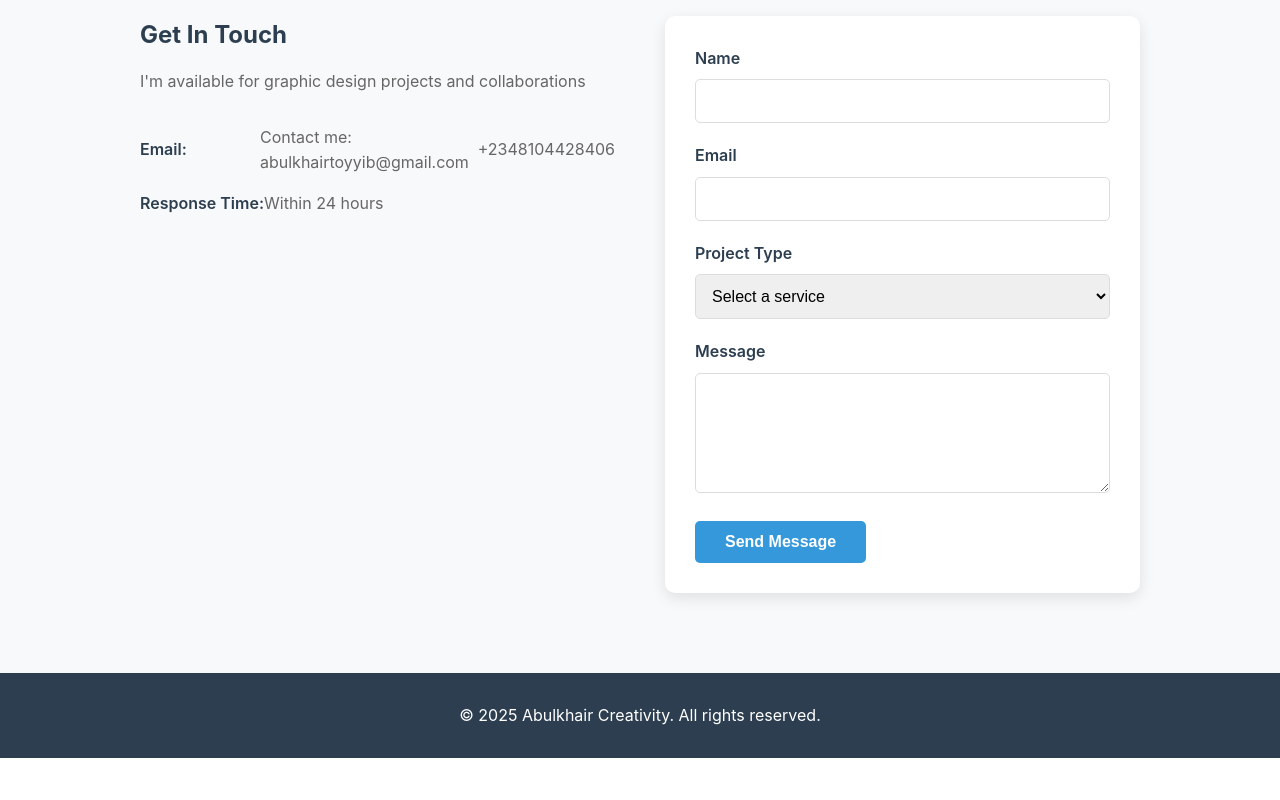
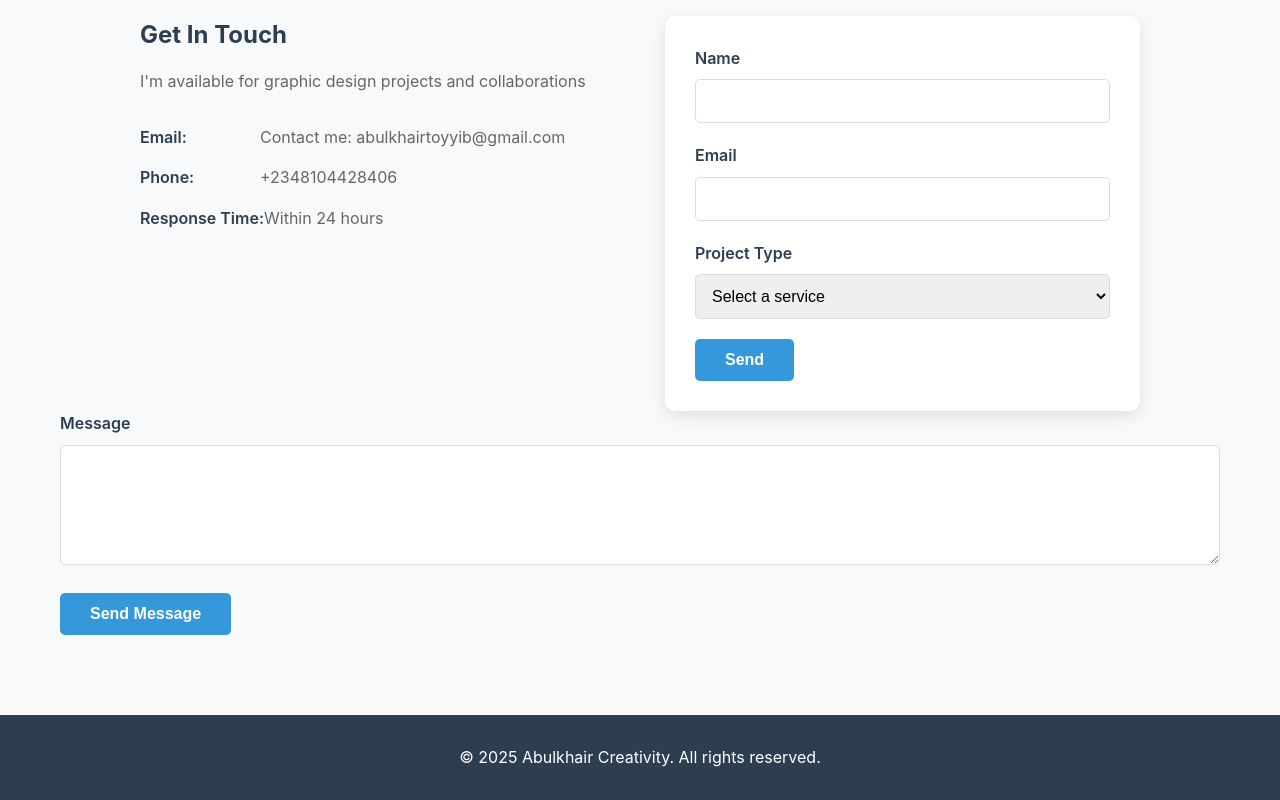
Before and after one commit to Abulkhair-Toyyib/Abulkhair-Toyyib.github.io, a plain HTML site: page index.html in a window 1280 px wide. Shown: the part 2639-3439 px from the top of the page. Before the commit the page ends 3397 px from the top, so only its background shows below. Drawn offline with Linux system fonts and the light colour scheme; a script that the page names is missing.

Commit message:
14.index.html

```diff
--- a/index.html
+++ b/index.html
@@ -150,8 +150,10 @@
                         <div class="contact-item">
                             <span class="contact-label">Email:</span>
                             <span class="contact-value">Contact me: abulkhairtoyyib@gmail.com</span>
+                       </div>
+                       <div class="contact-item">
+                            <span class="contact-label">Phone:</span>
                              <span class="contact-value">+2348104428406</span>
-
                         </div>
                         <div class="contact-item">
                             <span class="contact-label">Response Time:</span>
@@ -179,6 +181,11 @@
             <option value="other">Other</option>
         </select>
     </div>
+   <button type="submit" class="btn-primary">Send</button>
+</form>
+<script src="contact.js"></script>
+
+                    </div>
                     <div class="form-group">
                         <label for="message">Message</label>
                         <textarea id="message" name="message" rows="5" required></textarea>
```
Lines whose indentation alone changed are shown as unchanged.
